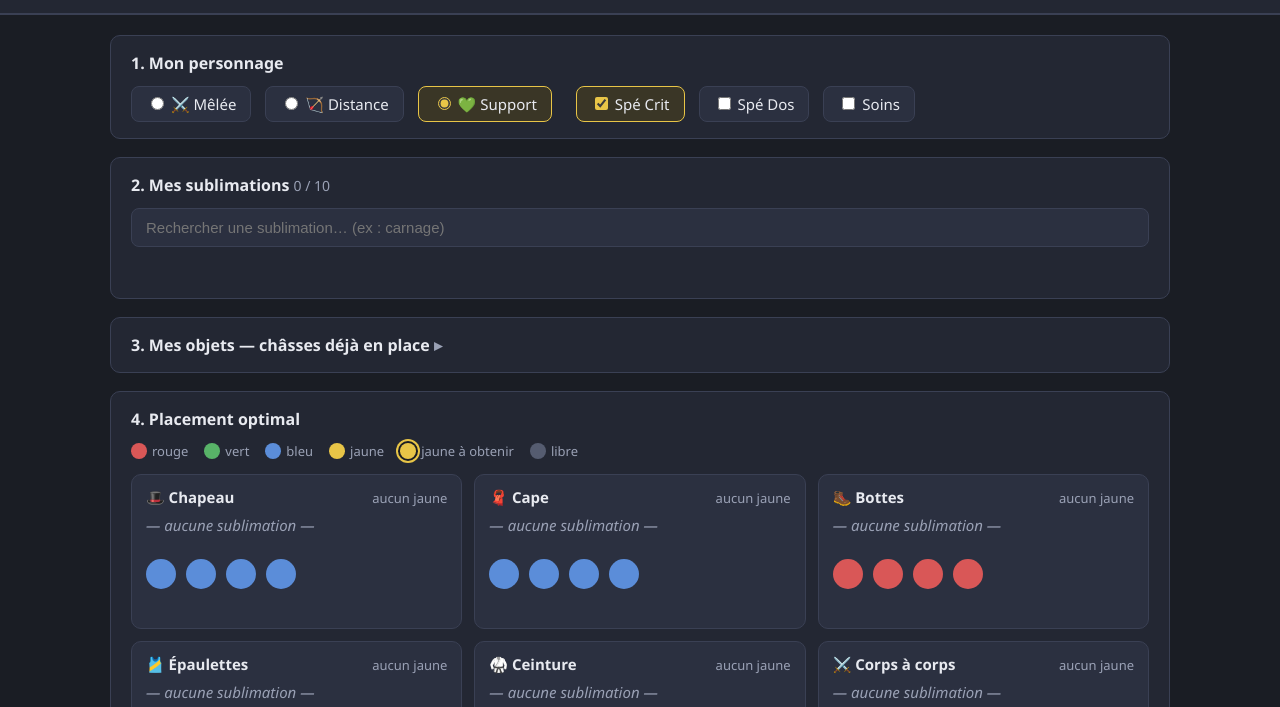
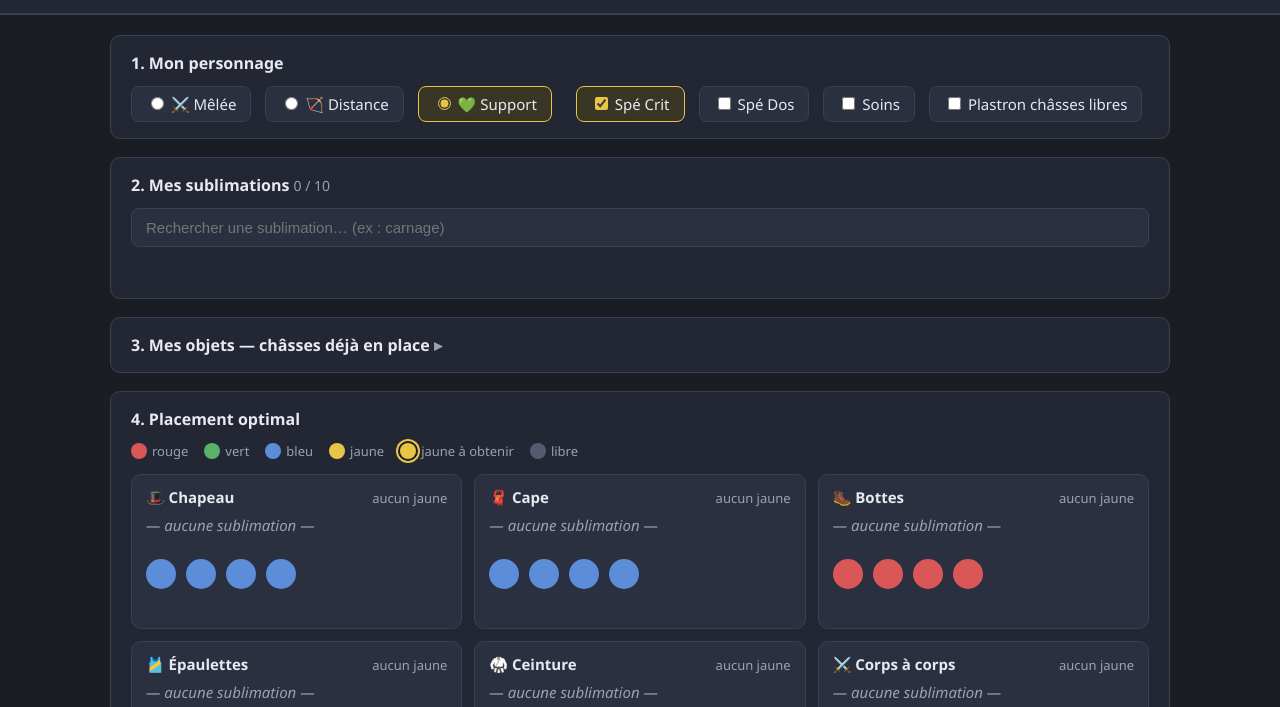
Before and after one commit to Troussierj13/OptiSubli, a plain HTML site: page index.html in a window 1280 px wide. Both pictures are taken after a click on the label "💚 Support". Shown: the part 57-764 px from the top of the page. Drawn offline with Linux system fonts and the light colour scheme.

Commit message:
Plastron support : switch entre full jaune et chasses libres
Les resistances du plastron sont doublees quelle que soit la couleur des
chasses. Le switch (visible en mode support uniquement) permet d'economiser
les 4 jaunes en acceptant les couleurs de la sublimation.

```diff
--- a/app.js
+++ b/app.js
@@ -35,6 +35,9 @@ const state = {
   crit: true,
   dos: false,
   soins: false,
+  // Support : plastron en châsses libres (résistances doublées quelle que soit la
+  // couleur) au lieu du full jaune qui laisse le choix des éléments de résistance.
+  plastronLibre: false,
   // [{name, qty}]
   chosen: [],
   // itemId -> { override: 'R'|'G'|'B'|'Y'|null, slots: [4 x ('R'|'G'|'B'|'Y'|null)] }
@@ -62,7 +65,10 @@ function effectiveOpti(item) {
   if (state.soins && item.soins) return item.soins;
   if (state.dos && item.dos) return item.dos;
   if (!state.crit && item.sansCrit && state.role !== "support") return item.sansCrit;
-  return item.opti[state.role];
+  const base = item.opti[state.role];
+  // Plastron support en châsses libres : couleur indifférente, comme un anneau
+  if (base === "Y" && state.plastronLibre) return null;
+  return base;
 }
 
 // Meilleur placement d'une subli (ou null) sur un objet.
@@ -363,7 +369,7 @@ function renderResults() {
 function saveState() {
   localStorage.setItem("wakfu-opti", JSON.stringify({
     role: state.role, crit: state.crit, dos: state.dos, soins: state.soins,
-    chosen: state.chosen, items: state.items,
+    plastronLibre: state.plastronLibre, chosen: state.chosen, items: state.items,
   }));
 }
 
@@ -376,6 +382,7 @@ function loadState() {
     state.crit = s.crit !== false;
     state.dos = !!s.dos;
     state.soins = !!s.soins;
+    state.plastronLibre = !!s.plastronLibre;
     state.chosen = (s.chosen || []).filter(c => SUBLI_BY_NAME.has(c.name));
     for (const it of ITEMS) {
       if (s.items && s.items[it.id]) state.items[it.id] = s.items[it.id];
@@ -386,6 +393,8 @@ function loadState() {
 /* ---- Mise à jour globale ---- */
 
 function update() {
+  // Le switch plastron n'a de sens qu'en support (seul cas où l'opti est jaune)
+  $("plastron-libre-wrap").style.display = state.role === "support" ? "" : "none";
   renderChosen();
   renderItemsConfig();
   renderResults();
@@ -400,6 +409,7 @@ document.querySelectorAll('input[name="role"]').forEach(r => {
 $("opt-crit").addEventListener("change", e => { state.crit = e.target.checked; update(); });
 $("opt-dos").addEventListener("change", e => { state.dos = e.target.checked; update(); });
 $("opt-soins").addEventListener("change", e => { state.soins = e.target.checked; update(); });
+$("opt-plastron-libre").addEventListener("change", e => { state.plastronLibre = e.target.checked; update(); });
 
 $("subli-search").addEventListener("input", () => { searchActive = -1; renderSearch(); });
 $("subli-search").addEventListener("keydown", e => {
@@ -428,4 +438,5 @@ document.querySelector(`input[name="role"][value="${state.role}"]`).checked = tr
 $("opt-crit").checked = state.crit;
 $("opt-dos").checked = state.dos;
 $("opt-soins").checked = state.soins;
+$("opt-plastron-libre").checked = state.plastronLibre;
 update();
--- a/index.html
+++ b/index.html
@@ -34,6 +34,10 @@
         </label>
         <label title="Épaulettes et amulette passent en bleu (soins doublés)">
           <input type="checkbox" id="opt-soins"> Soins
+        </label>
+        <label id="plastron-libre-wrap" style="display:none"
+               title="Les résistances du plastron sont doublées quelle que soit la couleur des châsses. Coché : châsses aux couleurs de la subli (0 jaune, mais les éléments de résistance sont imposés par les couleurs). Décoché : 4 jaunes pour choisir librement ses éléments.">
+          <input type="checkbox" id="opt-plastron-libre"> Plastron châsses libres
         </label>
       </div>
     </div>
```
Also changed, not shown: 1 other file.
